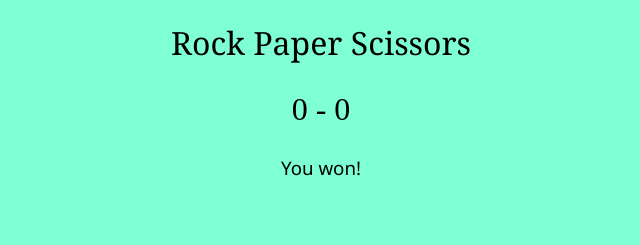
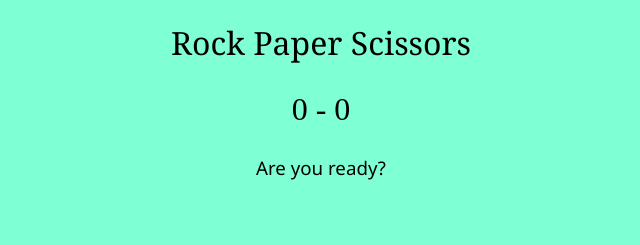
Before and after one commit to BinoManjesh/odin-rock-paper-scissors, a plain HTML site: page index.html in a window 1280 px wide. Shown: the top 245 px of the page, 319-959 px from the left. Drawn offline with Linux system fonts and the light colour scheme.

Commit message:
Change initial result text

```diff
--- a/index.html
+++ b/index.html
@@ -9,7 +9,7 @@
     <body>
         <h1>Rock Paper Scissors</h1>
         <h2>0 - 0</h2>
-        <h3>You won!</h3>
+        <h3>Are you ready?</h3>
         <div class="buttons">
             <button onclick="rockClick()">Rock</button>
             <button onclick="paperClick()">Paper</button>
```
